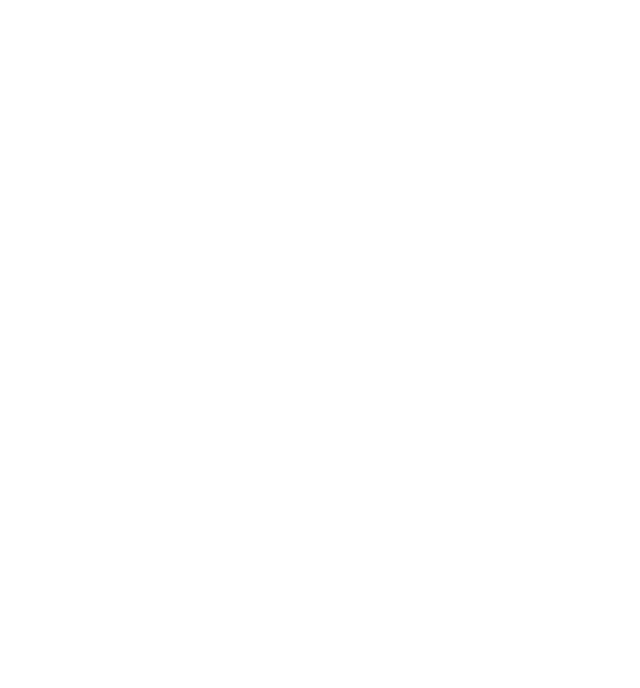
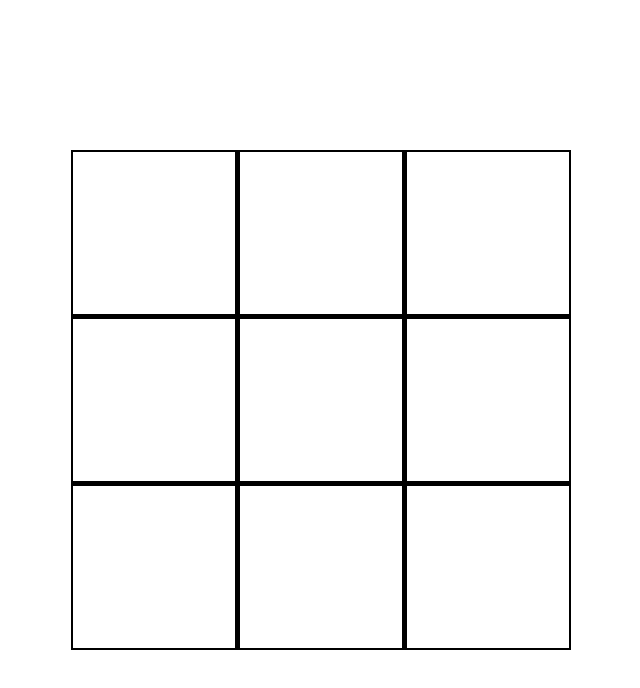
Before and after one commit to renans2/tic-tac-toe, a React (Vite) app: page / in a window 1280 px wide. Shown: the top 688 px of the page, without its empty margins (319-959 px from the left). Built offline with nearby package versions, Linux system fonts and the light colour scheme.

Commit message:
update App.tsx

```diff
--- a/src/App.tsx
+++ b/src/App.tsx
@@ -1,3 +1,12 @@
+import Board from "./components/Board";
+import TicTacToeGameProvider from "./context/tic-tac-toe-game-context";
+import { GlobalStyles } from "./styles/global-styles";
+
 export default function App() {
-  return <></>;
+  return (
+    <TicTacToeGameProvider>
+      <GlobalStyles />
+      <Board />
+    </TicTacToeGameProvider>
+  );
 }
```
